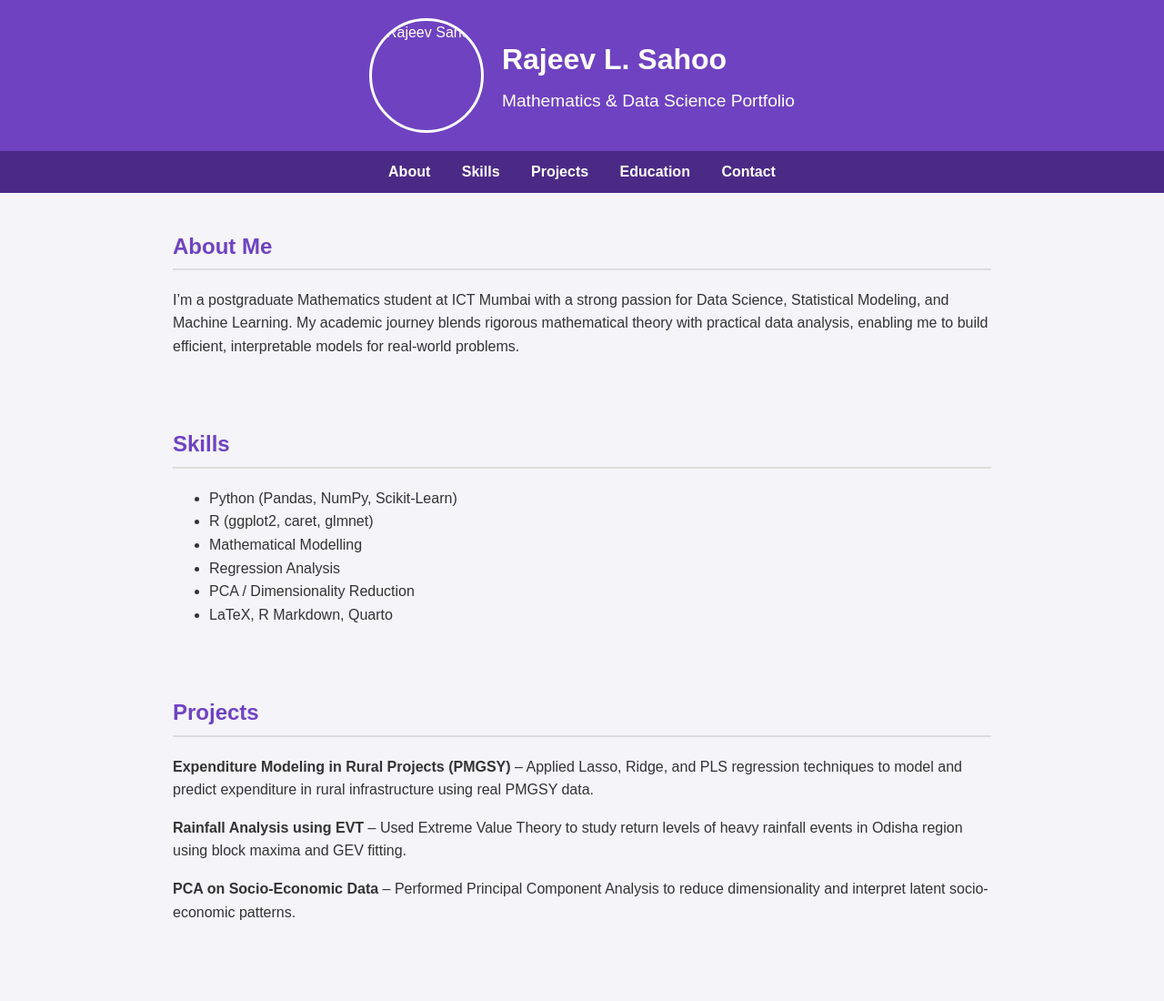
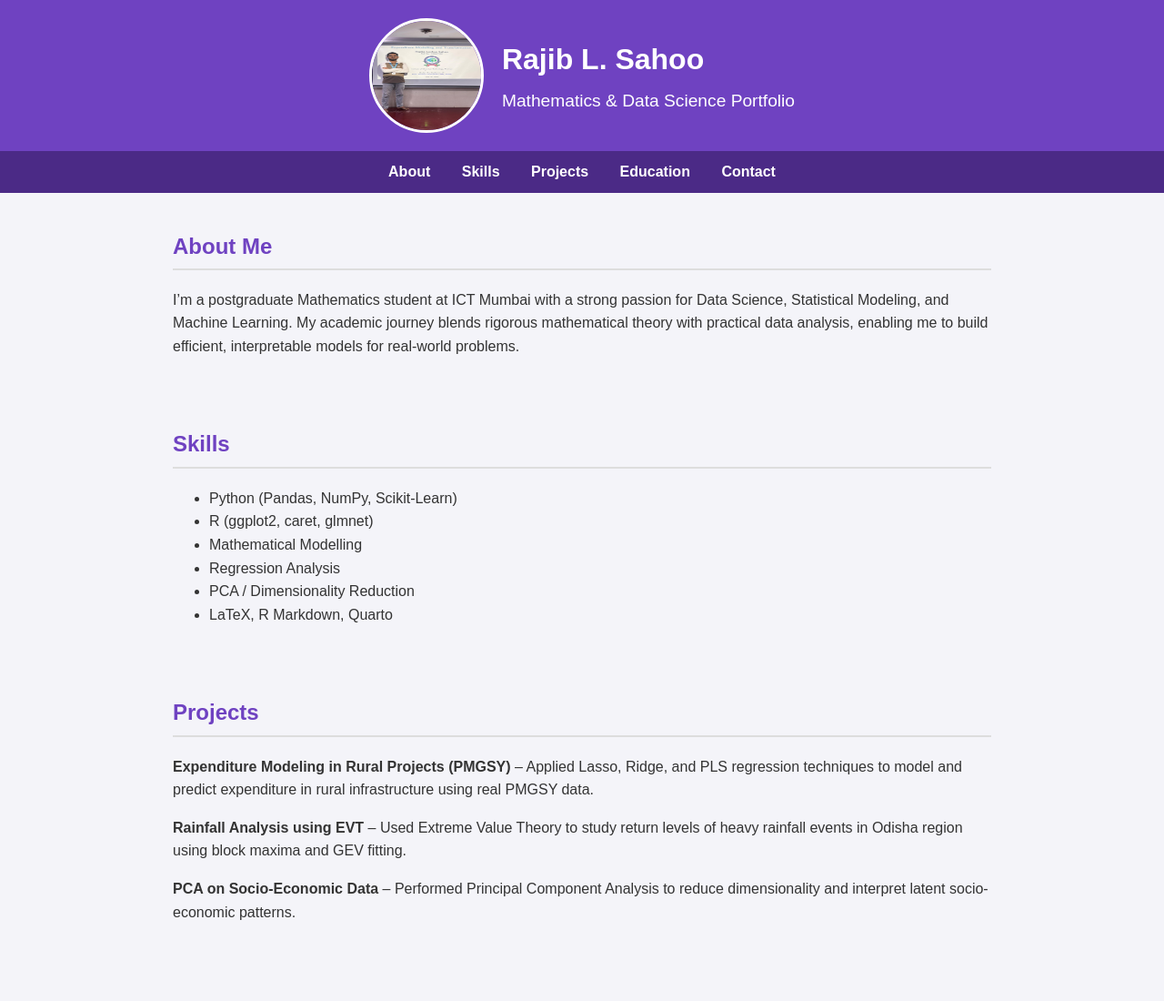
Before and after one commit to rajiba-sahoo2202/Rajib_portfolio, a plain HTML site: page index.html in a window 1280 px wide. Shown: the top 1100 px of the page at 91% size. Drawn offline with Linux system fonts and the light colour scheme.

Commit message:
ad photo

```diff
--- a/index.html
+++ b/index.html
@@ -88,9 +88,9 @@
   <header>
     <div class="header-container">
       <!-- Apna photo yaha dalna -->
-      <img src="your-photo.jpg" alt="Rajeev Sahoo" class="profile-pic">
+      <img src="my photo.jpg" alt="Rajib Sahoo" class="profile-pic">
       <div class="header-text">
-        <h1>Rajeev L. Sahoo</h1>
+        <h1>Rajib L. Sahoo</h1>
         <p>Mathematics & Data Science Portfolio</p>
       </div>
     </div>
```
Also changed, not shown: my photo.jpg (added).
